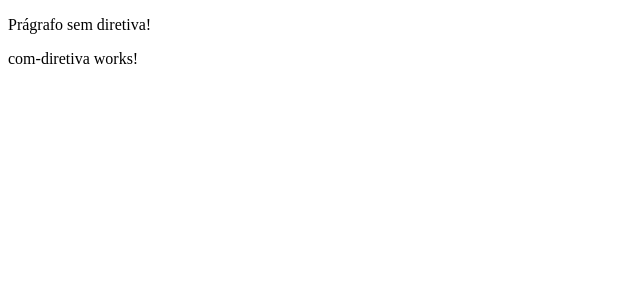
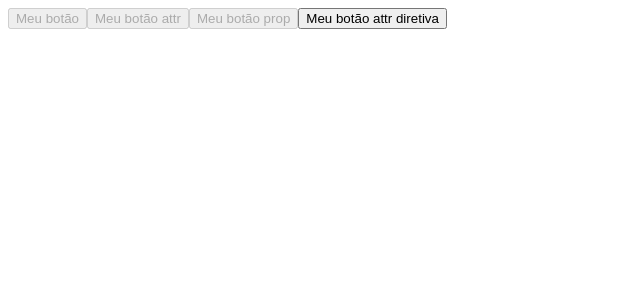
Before and after one commit to v1n3k0/Angular, an Angular app in the folder aula-template-variables/: page / in a window 1280 px wide. Shown: the top 300 px of the page, without its empty margins (0-640 px from the left). Built offline with nearby package versions, Linux system fonts and the light colour scheme.

Commit message:
aula 110

```diff
--- a/aula-template-variables/src/app/app.component.html
+++ b/aula-template-variables/src/app/app.component.html
@@ -1,3 +1,11 @@
-<app-sem-diretiva/>
+<!-- <app-sem-diretiva/>
 
-<app-com-diretiva/>
+<app-com-diretiva/> -->
+
+<button disabled>Meu botão</button>
+
+<button [attr.disabled]="true">Meu botão attr</button>
+
+<button [disabled]="true">Meu botão prop</button>
+
+<button appDisable>Meu botão attr diretiva</button>
--- a/aula-template-variables/src/app/directives/disable.directive.ts
+++ b/aula-template-variables/src/app/directives/disable.directive.ts
@@ -1,10 +1,9 @@
-import { Directive } from '@angular/core';
+import { Directive, Host, HostBinding } from '@angular/core';
 
 @Directive({
   selector: '[appDisable]'
 })
 export class DisableDirective {
-
-  constructor() { }
-
+  // @HostBinding('attr.disabled') isDisabled = true;
+  @HostBinding('disabled') propDisabled = false;
 }
```
